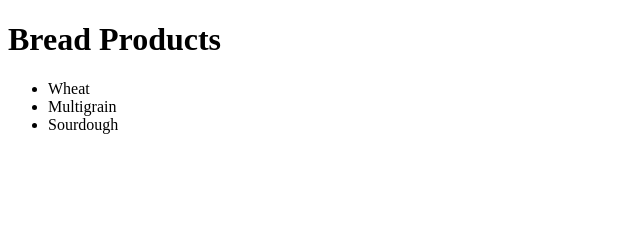
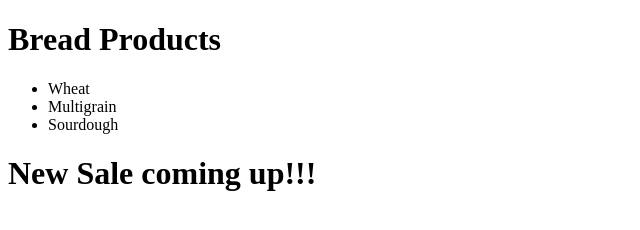
Before and after one commit to stewartdesoto/com.bread.demo, a plain HTML site: page WebContent/index.html in a window 1280 px wide. Shown: the whole page, without its empty margins (0-640 px from the left). Drawn offline with Linux system fonts and the light colour scheme.

Commit message:
added sale notice

```diff
--- a/WebContent/index.html
+++ b/WebContent/index.html
@@ -11,5 +11,6 @@
 <li>Multigrain</li>
 <li>Sourdough</li>
 </ul>
+<h1>New Sale coming up!!!</h1>
 </body>
 </html>
```
